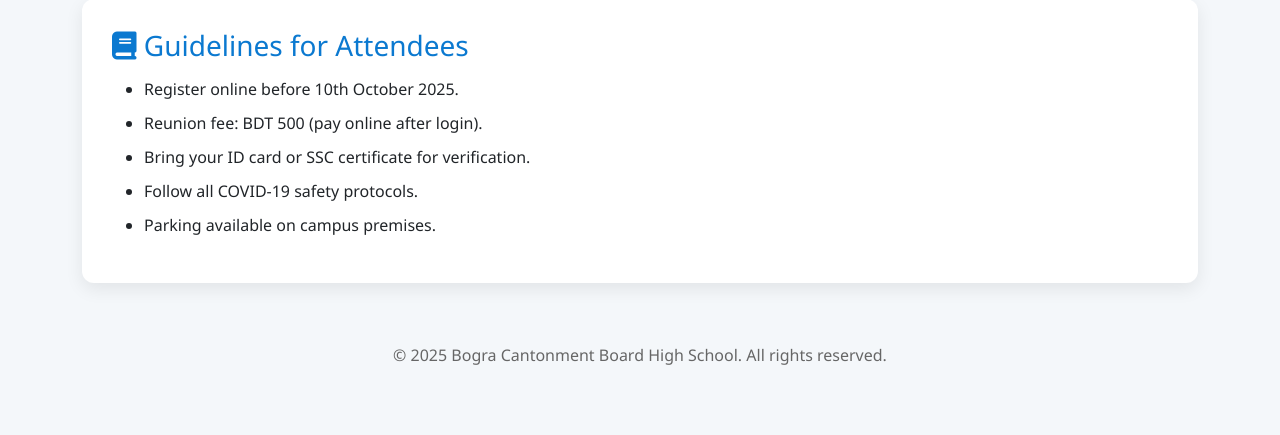
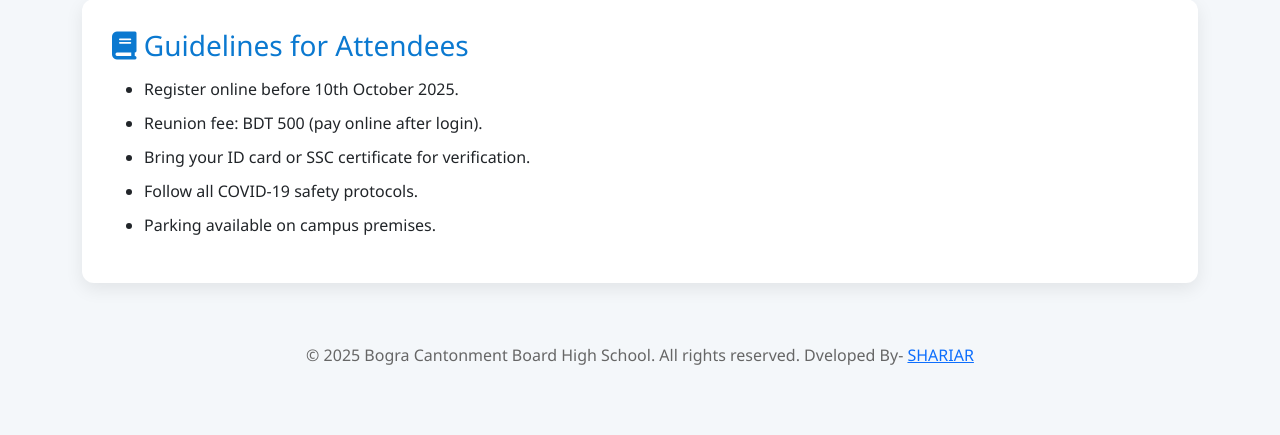
Before and after one commit to Shariarbup/reunion-registration, a PHP site: page /reunion/ in a window 1280 px wide. Shown: the part 818-1253 px from the top of the page. Run offline with PHP 8.4, Linux system fonts and the light colour scheme.

Commit message:
added developed by link

```diff
--- a/index.php
+++ b/index.php
@@ -188,7 +188,7 @@ $f = flash_get();
 
     <!-- Footer -->
     <footer>
-      &copy; 2025 Bogra Cantonment Board High School. All rights reserved.
+      &copy; 2025 Bogra Cantonment Board High School. All rights reserved. Dveloped By- <a target="_blank" href="https://shariarbup.github.io/al-shariar/">SHARIAR</a>
     </footer>
 
   </div>
```
